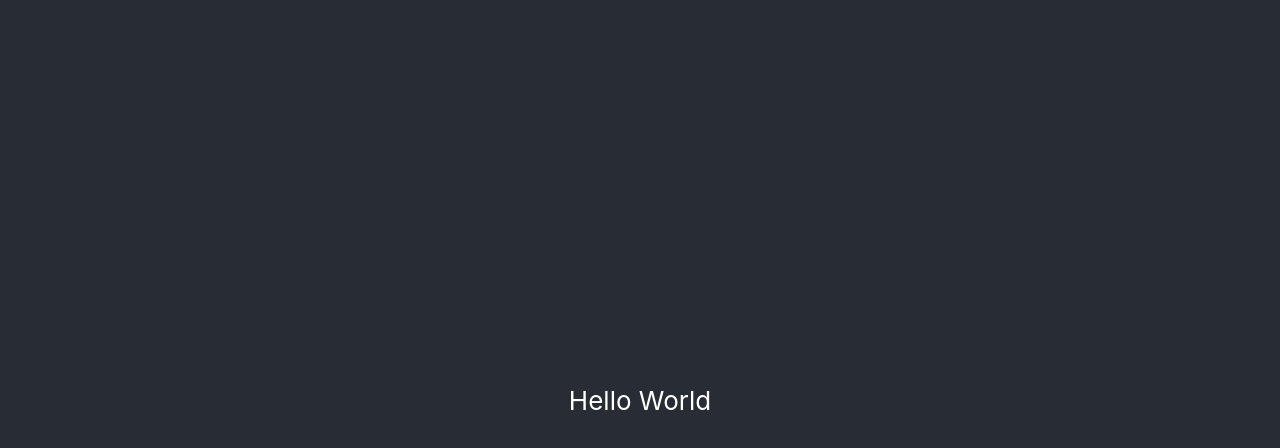
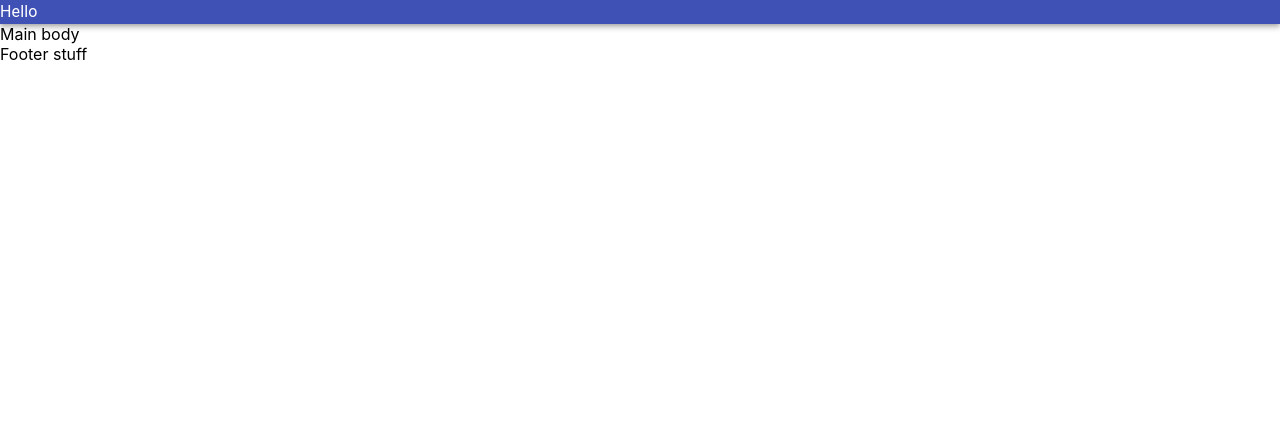
Before and after one commit to Jay2theWhy/jyfan-portfolio, a React (Create React App) app: page / in a window 1280 px wide. Shown: the top 448 px of the page. Built offline with nearby package versions, Linux system fonts and the light colour scheme.

Commit message:
figuring out structure of main page

```diff
--- a/package.json
+++ b/package.json
@@ -3,6 +3,10 @@
   "version": "0.1.0",
   "private": true,
   "dependencies": {
+    "@emotion/react": "^11.10.0",
+    "@emotion/styled": "^11.10.0",
+    "@material-ui/core": "^4.12.4",
+    "@mui/material": "^5.9.3",
     "@testing-library/jest-dom": "^5.16.5",
     "@testing-library/react": "^13.3.0",
     "@testing-library/user-event": "^13.5.0",
--- a/src/App.css
+++ b/src/App.css
@@ -1,38 +1,20 @@
-.App {
-  text-align: center;
+.app{
+  display: flex;
+  overflow: hidden;
+  flex-direction: column;
 }
 
-.App-logo {
-  height: 40vmin;
-  pointer-events: none;
+.navbar{
+  flex: 1;
+  background-color: rgb(0, 21, 41);
 }
 
-@media (prefers-reduced-motion: no-preference) {
-  .App-logo {
-    animation: App-logo-spin infinite 20s linear;
-  }
+.main{
+  flex: 1;
+  width: 100%;
 }
 
-.App-header {
-  background-color: #282c34;
-  min-height: 100vh;
-  display: flex;
-  flex-direction: column;
-  align-items: center;
-  justify-content: center;
-  font-size: calc(10px + 2vmin);
-  color: white;
+.footer{
+  flex: 1;
+
 }
-
-.App-link {
-  color: #61dafb;
-}
-
-@keyframes App-logo-spin {
-  from {
-    transform: rotate(0deg);
-  }
-  to {
-    transform: rotate(360deg);
-  }
-}
--- a/src/App.js
+++ b/src/App.js
@@ -4,10 +4,16 @@ import './App.css';
 
 function App() {
   return (
-    <div className="App">
-      <header className="App-header">
-          Hello World
-      </header>
+    <div className="app">
+      <div className="navbar">
+          <Navbar />
+      </div>
+      <div className="main">
+        Main body
+      </div>
+      <div className="footer">
+        Footer stuff
+      </div>
     </div>
   );
 }
--- a/src/components/Navbar.jsx
+++ b/src/components/Navbar.jsx
@@ -1,8 +1,13 @@
-import React from 'react'
+import React from 'react';
+import { AppBar, Typography } from '@material-ui/core';
 
 const Navbar = () => {
   return (
-    <div>Navbar</div>
+    <AppBar position="static">
+      <Typography>
+        Hello
+      </Typography>
+    </AppBar>
   )
 }
 
```
Also changed, not shown: 1 other file (tests, documents, lock files or other folders).
